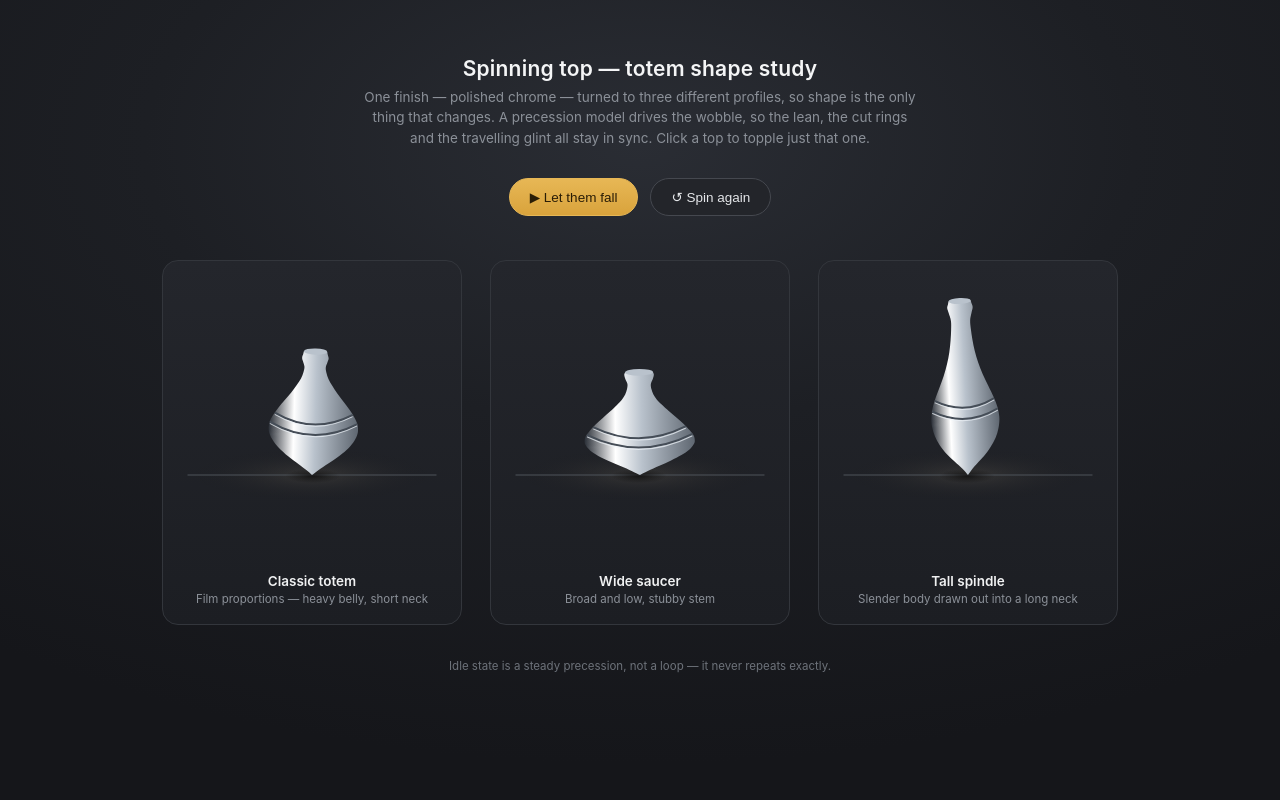
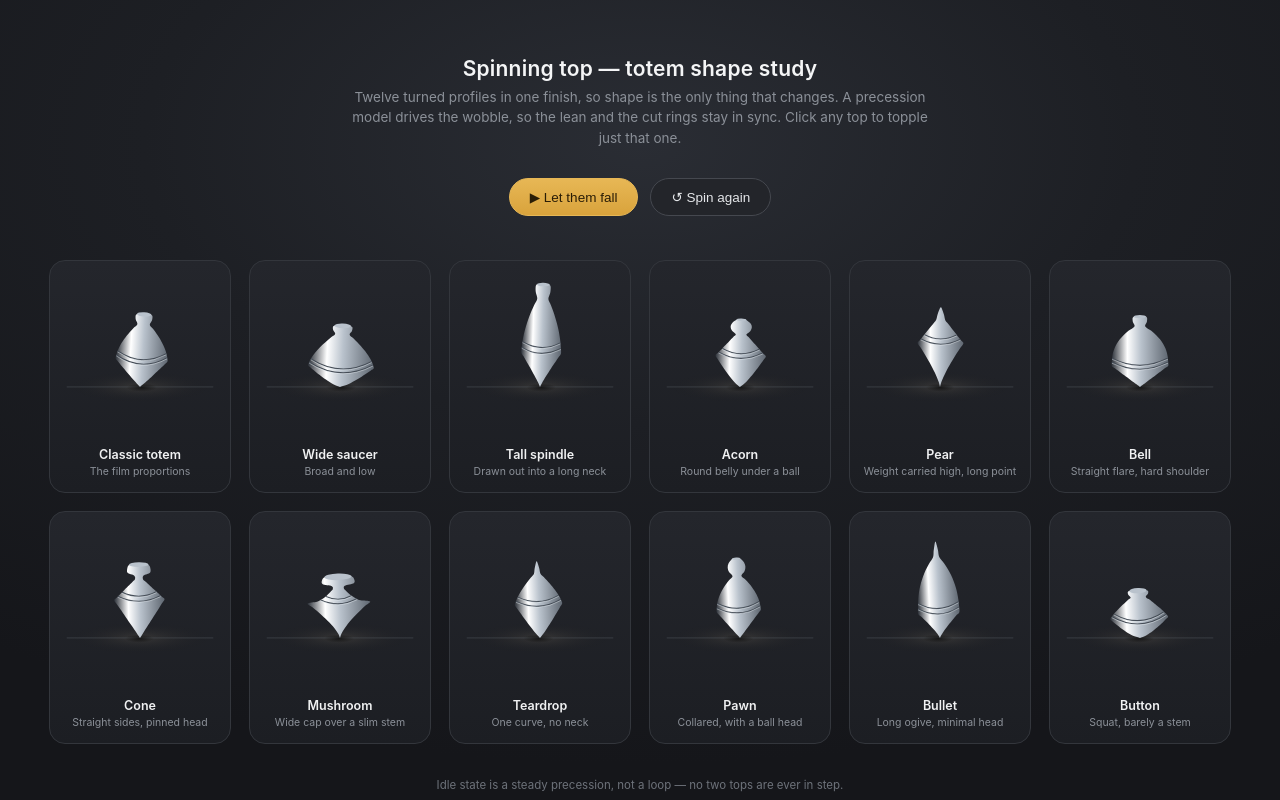
Before and after one commit to kingalban/survival-models-talk, a plain HTML site: page demos/spinning-top-demo.html in a window 1280 px wide. Drawn offline with Linux system fonts and the light colour scheme.

Commit message:
Spinning tops: twelve profiles, no travelling mark, one continuous fall
Shape gallery: profiles are now generated from a handful of numbers (height,
belly radius and where it sits, the two curve exponents, neck, head style),
so twelve distinct tops cost twelve lines. The travelling reflection is gone
— at this size it read as a wart on the side rather than a highlight.

The fall no longer snaps into a second animation. There is no topple phase:
the lean simply keeps opening while the precession winds down, and the top
stops where its geometry says it must. That angle is derived from the
profile — leaning by theta about the tip puts a body point (r, y) on the
table when tan(theta) = y/r, so the rest angle is the smallest y/r on the
profile, and at it the tip and the side are both touching. It comes out
between 25 deg for the blunt wide bases and 60 deg for the sharp points,
and nothing lies down flat any more. The top pivots on its tip throughout,
so the lift and slide fudges that propped up the old topple are gone too.

```diff
--- a/demos/spinning-top-demo.html
+++ b/demos/spinning-top-demo.html
@@ -44,7 +44,7 @@
     font-size: 13.5px;
     line-height: 1.5;
     text-align: center;
-    max-width: 560px;
+    max-width: 580px;
   }
 
   .controls { display: flex; gap: 12px; margin-bottom: 44px; }
@@ -71,18 +71,18 @@
 
   .grid {
     display: flex;
-    gap: 28px;
+    gap: 18px;
     flex-wrap: wrap;
     justify-content: center;
-    max-width: 1180px;
+    max-width: 1220px;
   }
 
   .card {
-    width: 300px;
+    width: 182px;
     background: linear-gradient(180deg, #24262c 0%, #1c1e23 100%);
     border: 1px solid var(--panel-border);
     border-radius: 16px;
-    padding: 10px 14px 18px;
+    padding: 6px 10px 14px;
     display: flex;
     flex-direction: column;
     align-items: center;
@@ -91,17 +91,19 @@
   }
   .card:hover { border-color: #4b4e56; }
 
-  .stage { width: 272px; height: 296px; }
+  /* Same 272x296 viewBox as ever, just drawn smaller — the aspect ratio
+     has to match or the tops drift off the table line. */
+  .stage { width: 160px; height: 174px; }
   .stage svg { width: 100%; height: 100%; display: block; }
 
   .card .label {
-    font-size: 13.5px;
+    font-size: 12.5px;
     font-weight: 600;
     color: #f0f1f2;
     margin-top: 6px;
   }
   .card .desc {
-    font-size: 11.5px;
+    font-size: 10.5px;
     color: var(--muted);
     margin-top: 3px;
     text-align: center;
@@ -116,9 +118,9 @@
 <body>
 
 <h1>Spinning top — totem shape study</h1>
-<p class="sub">One finish — polished chrome — turned to three different profiles, so shape is the only
-thing that changes. A precession model drives the wobble, so the lean, the cut rings
-and the travelling glint all stay in sync. Click a top to topple just that one.</p>
+<p class="sub">Twelve turned profiles in one finish, so shape is the only thing that changes.
+A precession model drives the wobble, so the lean and the cut rings stay in sync.
+Click any top to topple just that one.</p>
 
 <div class="controls">
   <button class="primary" id="playAll">▶ Let them fall</button>
@@ -126,7 +128,7 @@ and the travelling glint all stay in sync. Click a top to topple just that one.<
 </div>
 
 <div class="grid" id="grid"></div>
-<p class="hint">Idle state is a steady precession, not a loop — it never repeats exactly.</p>
+<p class="hint">Idle state is a steady precession, not a loop — no two tops are ever in step.</p>
 
 <script>
 /* ------------------------------------------------------------------
@@ -139,8 +141,7 @@ and the travelling glint all stay in sync. Click a top to topple just that one.<
 ------------------------------------------------------------------ */
 
 /* One finish for all of them — polished chrome — so the only thing that
-   changes card to card is the turned profile. `grooves` are the heights of
-   the cut rings around the belly. */
+   changes card to card is the turned profile. */
 const CHROME = {
   edge: '#2b3038',
   dark: '#5f6771',
@@ -150,37 +151,75 @@ const CHROME = {
   lip:  '#eef3f8',
 };
 
+/* Heads, as a fraction of the neck radius over the height of the head
+   section. Varying the head matters as much as varying the body — it is
+   the part you look at first. */
+const HEADS = {
+  stub:  { frac: 0.86, pts: [[0, 1], [0.45, 1.3], [0.85, 1.35], [1, 1.15]] },
+  ball:  { frac: 0.78, pts: [[0, 1], [0.25, 1.75], [0.5, 2], [0.75, 1.75], [1, 0.9]] },
+  disc:  { frac: 0.80, pts: [[0, 1], [0.25, 1.15], [0.45, 2.8], [0.82, 2.8], [1, 2.4]] },
+  point: { frac: 0.84, pts: [[0, 1], [0.4, 0.72], [0.75, 0.4], [1, 0.12]] },
+};
+
+/* A turned profile from a handful of numbers, so a shape can be dialled in
+   rather than plotted point by point:
+
+     H     overall height
+     R     belly radius, at height B (as a fraction of H)
+     low   tip-to-belly curve: 1 is a straight cone, above 1 draws the
+           sides in for a sharper point, below 1 bellies out into a bowl
+     up    belly-to-neck curve: above 1 holds the width and then breaks
+           into a shoulder, below 1 falls away immediately into a dome
+     neck  neck radius as a fraction of R
+     head  which of HEADS is turned on top
+
+   The two cut rings always sit just above the belly, where the eye reads
+   the widest part of the body. */
+function makeProfile({ H, R, B, low = 1, up = 1.6, neck = 0.24, head = 'stub' }) {
+  const h = HEADS[head];
+  const bellyY = H * B;
+  const neckY = H * h.frac;
+  const neckR = R * neck;
+  const pts = [];
+  for (let i = 0; i <= 9; i++) {
+    const t = i / 9;
+    pts.push([bellyY * t, R * Math.pow(t, low)]);
+  }
+  for (let i = 1; i <= 9; i++) {
+    const t = i / 9;
+    pts.push([bellyY + (neckY - bellyY) * t, R + (neckR - R) * Math.pow(t, up)]);
+  }
+  for (const [t, f] of h.pts.slice(1)) {
+    pts.push([neckY + (H - neckY) * t, neckR * f]);
+  }
+  return { profile: pts, grooves: [bellyY + H * 0.05, bellyY + H * 0.105] };
+}
+
 const DESIGNS = [
-  {
-    name: 'Classic totem',
-    desc: 'Film proportions — heavy belly, short neck',
-    profile: [
-      [0,0],[4,5],[9,12],[14,19],[20,26],[26,31],[31,33.6],[35,34.4],
-      [40,33.8],[45,31.4],[51,27.4],[57,22.6],[63,17.8],[69,13.6],[74,10.6],
-      [79,8.8],[83,8.2],[87,9.4],[90,10.2],[93,9.4],[95,9],
-    ],
-    grooves: [40, 47],
-  },
-  {
-    name: 'Wide saucer',
-    desc: 'Broad and low, stubby stem',
-    profile: [
-      [0,0],[3,6],[7,15],[11,24],[15,32],[19,38],[23,41.4],[26,42.4],
-      [30,41.6],[34,38.6],[39,34],[44,28.4],[49,22.6],[54,17.2],[58,13.4],
-      [62,10.8],[66,9.4],[70,9],[74,10.6],[77,11.4],[79,10.8],
-    ],
-    grooves: [31, 37],
-  },
-  {
-    name: 'Tall spindle',
-    desc: 'Slender body drawn out into a long neck',
-    profile: [
-      [0,0],[5,4],[11,10],[17,15.6],[24,20.6],[31,24],[38,25.8],[44,26.2],
-      [51,25.2],[59,22.6],[68,18.8],[77,15],[86,12],[95,9.8],[104,8.4],
-      [112,7.6],[119,7.4],[125,8.8],[129,9.8],[132,9],[134,8.6],
-    ],
-    grooves: [50, 58],
-  },
+  { name: 'Classic totem', desc: 'The film proportions',
+    H: 95,  R: 34, B: 0.37, low: 0.95, up: 1.7,  neck: 0.24, head: 'stub' },
+  { name: 'Wide saucer', desc: 'Broad and low',
+    H: 80,  R: 43, B: 0.33, low: 0.75, up: 1.5,  neck: 0.22, head: 'stub' },
+  { name: 'Tall spindle', desc: 'Drawn out into a long neck',
+    H: 134, R: 26, B: 0.33, low: 1.1,  up: 1.8,  neck: 0.28, head: 'stub' },
+  { name: 'Acorn', desc: 'Round belly under a ball',
+    H: 88,  R: 33, B: 0.46, low: 0.8,  up: 1.0,  neck: 0.21, head: 'ball' },
+  { name: 'Pear', desc: 'Weight carried high, long point',
+    H: 104, R: 30, B: 0.55, low: 1.3,  up: 1.0,  neck: 0.20, head: 'point' },
+  { name: 'Bell', desc: 'Straight flare, hard shoulder',
+    H: 92,  R: 37, B: 0.30, low: 1.0,  up: 2.6,  neck: 0.19, head: 'stub' },
+  { name: 'Cone', desc: 'Straight sides, pinned head',
+    H: 96,  R: 33, B: 0.52, low: 1.0,  up: 1.0,  neck: 0.16, head: 'disc' },
+  { name: 'Mushroom', desc: 'Wide cap over a slim stem',
+    H: 80,  R: 41, B: 0.58, low: 1.4,  up: 0.45, neck: 0.18, head: 'disc' },
+  { name: 'Teardrop', desc: 'One curve, no neck',
+    H: 100, R: 31, B: 0.44, low: 0.9,  up: 1.4,  neck: 0.14, head: 'point' },
+  { name: 'Pawn', desc: 'Collared, with a ball head',
+    H: 104, R: 29, B: 0.34, low: 1.0,  up: 2.0,  neck: 0.20, head: 'ball' },
+  { name: 'Bullet', desc: 'Long ogive, minimal head',
+    H: 126, R: 27, B: 0.26, low: 1.2,  up: 2.4,  neck: 0.15, head: 'point' },
+  { name: 'Button', desc: 'Squat, barely a stem',
+    H: 62,  R: 38, B: 0.42, low: 0.7,  up: 1.2,  neck: 0.26, head: 'stub' },
 ];
 
 /* One knob for how large the tops sit in the frame: the profiles above are
@@ -188,8 +227,9 @@ const DESIGNS = [
    derived measurement (grooves, rim ellipse, lift, slide) follows along. */
 const SCALE = 1.3;
 for (const d of DESIGNS) {
-  d.profile = d.profile.map(([y, r]) => [y * SCALE, r * SCALE]);
-  d.grooves = d.grooves.map((y) => y * SCALE);
+  const { profile, grooves } = makeProfile(d);
+  d.profile = profile.map(([y, r]) => [y * SCALE, r * SCALE]);
+  d.grooves = grooves.map((y) => y * SCALE);
   d.metal = CHROME;
 }
 
@@ -219,6 +259,19 @@ function silhouette(profile) {
     + ' Z';
 }
 
+/* Where a top that has stopped spinning comes to rest. Lean the axis by
+   theta about the tip and a body point (r, y) reaches the table when
+   tan(theta) = y / r, so the first point to touch — and the angle the top
+   settles at, tip and side both down — is the smallest y/r on the profile.
+   A blunt, wide base gives a shallow rest angle; a fine point gives a steep
+   one. Floored a little, because a profile sampled at 20 points can put the
+   minimum arbitrarily close to the tip. */
+function restTiltOf(profile) {
+  let min = Math.PI / 2;
+  for (const [y, r] of profile) if (r > 0.5) min = Math.min(min, Math.atan2(y, r));
+  return Math.max(0.44, min);
+}
+
 function bellyOf(profile) {
   let best = profile[0];
   for (const p of profile) if (p[1] > best[1]) best = p;
@@ -227,14 +280,13 @@ function bellyOf(profile) {
 
 /* ------------------------------------------------------------------
    Markup for one top: a silhouette filled with a single cross-section
-   gradient, a flat head ellipse, a pair of cut rings around the belly,
-   and a glint that travels round those rings. Everything reads
-   horizontally — nothing vertical is laid over the body, so the lit
-   edges of the silhouette stay unbroken.
+   gradient, a flat head ellipse, and a pair of cut rings around the
+   belly. Everything reads horizontally — nothing is laid over the body
+   lengthwise, so the lit edges of the silhouette stay unbroken.
 
-   The groove paths and the glint are re-cut every frame from the
-   current viewing angle (see render), so they bow with the lean.
-   IDs are namespaced per instance.
+   The groove paths are re-cut every frame from the current viewing
+   angle (see render), so they bow with the lean. IDs are namespaced
+   per instance.
 ------------------------------------------------------------------ */
 function buildSVG(design, i) {
   const p = design.profile;
@@ -253,18 +305,6 @@ function buildSVG(design, i) {
         <stop offset="52%"  stop-color="${m.mid}" />
         <stop offset="100%" stop-color="${m.dark}" />
       </linearGradient>
-      <!-- The mark that travels round the belly as it spins: a dark
-           reflection with a lit edge under it. Dark reads on chrome —
-           a white glint on a white specular band is invisible. -->
-      <radialGradient id="${u('glint')}" cx="0.5" cy="0.5" r="0.5">
-        <stop offset="0%"   stop-color="${m.edge}" stop-opacity="0.85" />
-        <stop offset="50%"  stop-color="${m.edge}" stop-opacity="0.4" />
-        <stop offset="100%" stop-color="${m.edge}" stop-opacity="0" />
-      </radialGradient>
-      <radialGradient id="${u('glintlip')}" cx="0.5" cy="0.5" r="0.5">
-        <stop offset="0%"   stop-color="${m.spec}" stop-opacity="0.95" />
-        <stop offset="100%" stop-color="${m.spec}" stop-opacity="0" />
-      </radialGradient>
       <radialGradient id="${u('pool')}" cx="0.5" cy="0.5" r="0.5">
         <stop offset="0%"   stop-color="#cbb894" stop-opacity="0.14" />
         <stop offset="100%" stop-color="#000000" stop-opacity="0" />
@@ -290,8 +330,6 @@ function buildSVG(design, i) {
           <path class="cut"  fill="none" stroke="${m.cut}" stroke-width="2" stroke-linecap="round" />
           <path class="lip"  fill="none" stroke="${m.lip}" stroke-width="1" stroke-linecap="round"
                 opacity="0.75" />`).join('')}
-        <ellipse class="glint" ry="6" fill="url(#${u('glint')})" />
-        <ellipse class="glint-lip" ry="2.4" fill="url(#${u('glintlip')})" />
       </g>
       <ellipse class="head" cx="0" cy="${-head[0]}" rx="${head[1]}" ry="${head[1] * CAM}"
                fill="${m.mid}" />
@@ -328,22 +366,21 @@ function radiusAt(profile, y) {
 ------------------------------------------------------------------ */
 
 const IDLE_TILT = 0.055;       // ~3°
-const WOBBLE_DUR = 2.1;        // seconds from nudge to loss of balance
-const TOPPLE_TILT = 0.62;      // ~36°, past which it cannot recover
+const WOBBLE_DUR = 2.1;        // seconds from nudge to losing the spin
+const SETTLE_DUR = 1.25;       // and from there to lying against the table
 
 class Top {
   constructor(root, design, seed) {
     this.design = design;
     this.seed = seed;
     this.belly = bellyOf(design.profile);
+    this.rest = restTiltOf(design.profile);
     this.head = design.profile[design.profile.length - 1];
     this.height = this.head[0];
     this.top = root.querySelector('.top');
     this.cast = root.querySelector('.cast');
     this.cuts = Array.from(root.querySelectorAll('.cut'));
     this.lips = Array.from(root.querySelectorAll('.lip'));
-    this.glint = root.querySelector('.glint');
-    this.glintLip = root.querySelector('.glint-lip');
     this.grooves = design.grooves.map((y) => ({ y, r: radiusAt(design.profile, y) }));
     this.headEl = root.querySelector('.head');
     this.reset();
@@ -354,10 +391,6 @@ class Top {
     this.t = this.seed * 3;
     this.phi = this.seed * 6.283;
     this.theta = IDLE_TILT;
-    this.spin = 0;
-    this.spinRate = 11;
-    this.drop = 0;
-    this.slide = 0;
   }
 
   fall() { if (this.mode === 'spin') { this.mode = 'wobble'; this.t = 0; } }
@@ -367,75 +400,61 @@ class Top {
     if (this.mode === 'spin') {
       this.phi += (2.5 + 0.35 * Math.sin(this.t * 0.61 + this.seed)) * dt;
       this.theta = IDLE_TILT * (1 + 0.22 * Math.sin(this.t * 1.7 + this.seed * 4));
-      this.spinRate = 11;
     } else if (this.mode === 'wobble') {
+      // Losing the spin: the cone opens up and the precession runs away.
       const k = Math.min(1, this.t / WOBBLE_DUR);
-      this.theta = IDLE_TILT + (TOPPLE_TILT - IDLE_TILT) * Math.pow(k, 2.6);
-      this.phi += (2.5 + 14 * k * k) * dt;          // precession runs away as spin dies
-      this.spinRate = 11 - 8 * k;
+      this.theta = IDLE_TILT + (this.rest * 0.6 - IDLE_TILT) * Math.pow(k, 2.6);
+      this.phi += (2.5 + 8 * k * k) * dt;
       if (k >= 1) {
-        this.mode = 'topple';
-        // Freeze the lean direction mostly sideways so the fall reads on screen.
-        const sign = Math.sin(this.phi) >= 0 ? 1 : -1;
-        this.phiF = sign * (Math.PI / 2 + (this.seed - 0.5) * 0.9);
-        this.thetaF = this.theta;
-        this.omegaF = 1.1;
+        this.mode = 'settle';
+        this.t = 0;
+        this.theta0 = this.theta;
+        this.phi0 = this.phi;
+        // It carries on round in the same direction and simply runs out of
+        // turn — but it is steered to stop side-on to the camera, or a top
+        // that happened to lean away would read as still standing up.
+        // Exactly side-on: any offset foreshortens the lean and leaves the
+        // body hanging a degree or two clear of the table.
+        let end = Math.PI / 2;
+        while (end < this.phi + 2.6) end += Math.PI;   // ±90° are half a turn apart
+        this.phiEnd = end;
       }
-    } else if (this.mode === 'topple') {
-      this.omegaF += (10.5 * Math.sin(this.thetaF) + 0.6) * dt;
-      this.thetaF += this.omegaF * dt;
-      this.spinRate = Math.max(0, this.spinRate - 9 * dt);
-      if (this.thetaF >= Math.PI / 2) {
-        this.thetaF = Math.PI / 2;
-        if (Math.abs(this.omegaF) > 0.9) {
-          this.omegaF = -Math.abs(this.omegaF) * 0.3;   // bounce off the belly
-        } else {
-          this.omegaF = 0;
-          this.mode = 'rest';
-        }
+    } else if (this.mode === 'settle') {
+      // Same motion, winding down: the precession eases to a stop while the
+      // lean opens to the angle where the tip and the side both touch.
+      const k = Math.min(1, this.t / SETTLE_DUR);
+      const e = 1 - Math.pow(1 - k, 3);
+      this.phi = this.phi0 + (this.phiEnd - this.phi0) * e;
+      // A last rock against the table as it comes to rest. Never above
+      // this.rest — that would be through the table.
+      const tr = Math.max(0, this.t - SETTLE_DUR * 0.78);
+      const rock = 0.07 * Math.exp(-5 * tr) * Math.abs(Math.cos(13 * tr));
+      this.theta = this.rest * (1 - rock) - (this.rest - this.theta0) * (1 - e);
+      if (this.t > SETTLE_DUR + 1.4) {
+        this.mode = 'rest';
+        this.theta = this.rest;
+        this.phi = this.phiEnd;
       }
-      this.theta = this.thetaF;
-      this.phi = this.phiF;
     }
-    this.spin += this.spinRate * dt;
   }
 
   render() {
-    const toppling = this.mode === 'topple' || this.mode === 'rest';
-    const lean = toppling
-      ? Math.sign(Math.sin(this.phi)) * this.theta * 0.97
-      : this.theta * Math.sin(this.phi);
-    const toward = toppling
-      ? this.theta * 0.22 * Math.cos(this.phi)
-      : this.theta * Math.cos(this.phi);
+    // The top always turns about its tip, which never leaves the table — so
+    // there is nothing to lift or slide, at any angle.
+    const lean = this.theta * Math.sin(this.phi);
+    const toward = this.theta * Math.cos(this.phi);
 
-    // Rim openness: the camera sits CAM_ANGLE above the rim plane; leaning
-    // away opens the ellipse, leaning toward the viewer closes then flips it.
     // How open the horizontal circles look from here. Signed, because past
     // a steep lean you start seeing them from underneath and they bow the
     // other way; clamped, or the flat head balloons into a disc.
     const open = Math.max(-2.1, Math.min(2.1, Math.sin(CAM_ANGLE + toward) / CAM));
-    const ratio = Math.abs(open);
-
-    // Rolling onto the belly lifts the axis off the tip and skids it sideways.
-    const lift = toppling ? this.belly.r * 0.92 * Math.sin(this.theta) : 0;
-    // The tip skids as it goes over, and the body — now lying along the table
-    // instead of standing on it — is walked back so it settles centred.
-    const slide = toppling
-      ? Math.sign(lean) * (10 * (1 - Math.cos(this.theta)) - this.height * 0.34 * Math.sin(this.theta))
-      : 0;
-    const cx = VB_W / 2 + slide;
     const deg = (lean * 180) / Math.PI;
 
-    this.top.setAttribute(
-      'transform',
-      `translate(${cx.toFixed(2)} ${(GROUND_Y - lift).toFixed(2)}) rotate(${deg.toFixed(2)})`
-    );
+    this.top.setAttribute('transform', `translate(${VB_W / 2} ${GROUND_Y}) rotate(${deg.toFixed(2)})`);
 
     // The head ellipse opens and closes with the viewing angle — the one
     // piece of detail worth keeping, because it is what sells the 3D.
-    this.headEl.setAttribute('ry', (this.head[1] * CAM * ratio).toFixed(2));
-
+    this.headEl.setAttribute('ry', (this.head[1] * CAM * Math.abs(open)).toFixed(2));
 
     // Cut rings around the belly, bowing with the viewing angle. The near
     // half of each circle sits lower on screen, which is the whole cue.
@@ -448,29 +467,10 @@ class Top {
       this.lips[k].setAttribute('d', arc(1.8));
     });
 
-    // The mark rides the widest circle in one direction: it crosses the near
-    // face, slips off the edge and comes back at the same side. It sits on
-    // bare belly rather than on a cut ring, where the metal is brightest and
-    // a dark reflection has something to read against.
-    const g0 = this.belly;
-    const a = this.spin;
-    const near = Math.cos(a);
-    const gx = g0.r * 0.88 * Math.sin(a);
-    const gy = -g0.y + g0.r * CAM * open * near;
-    const vis = Math.max(0, near);
-    this.glint.setAttribute('rx', (g0.r * 0.34).toFixed(2));
-    this.glint.setAttribute('cx', gx.toFixed(2));
-    this.glint.setAttribute('cy', gy.toFixed(2));
-    this.glint.setAttribute('opacity', vis.toFixed(3));
-    this.glintLip.setAttribute('rx', (g0.r * 0.22).toFixed(2));
-    this.glintLip.setAttribute('cx', gx.toFixed(2));
-    this.glintLip.setAttribute('cy', (gy + 5.5).toFixed(2));
-    this.glintLip.setAttribute('opacity', (vis * 0.9).toFixed(3));
-
-    // Cast shadow stretches out as the top goes over.
-    const s = Math.sin(this.theta);
-    this.cast.setAttribute('cx', (cx + Math.sign(lean || 1) * 18 * s).toFixed(2));
-    this.cast.setAttribute('rx', (26 + 34 * s).toFixed(2));
+    // Cast shadow follows the body out over the table.
+    const s = Math.abs(Math.sin(lean));
+    this.cast.setAttribute('cx', (VB_W / 2 + Math.sin(lean) * this.height * 0.42).toFixed(2));
+    this.cast.setAttribute('rx', (24 + 40 * s).toFixed(2));
     this.cast.setAttribute('ry', (7 + 3 * s).toFixed(2));
   }
 }
```
